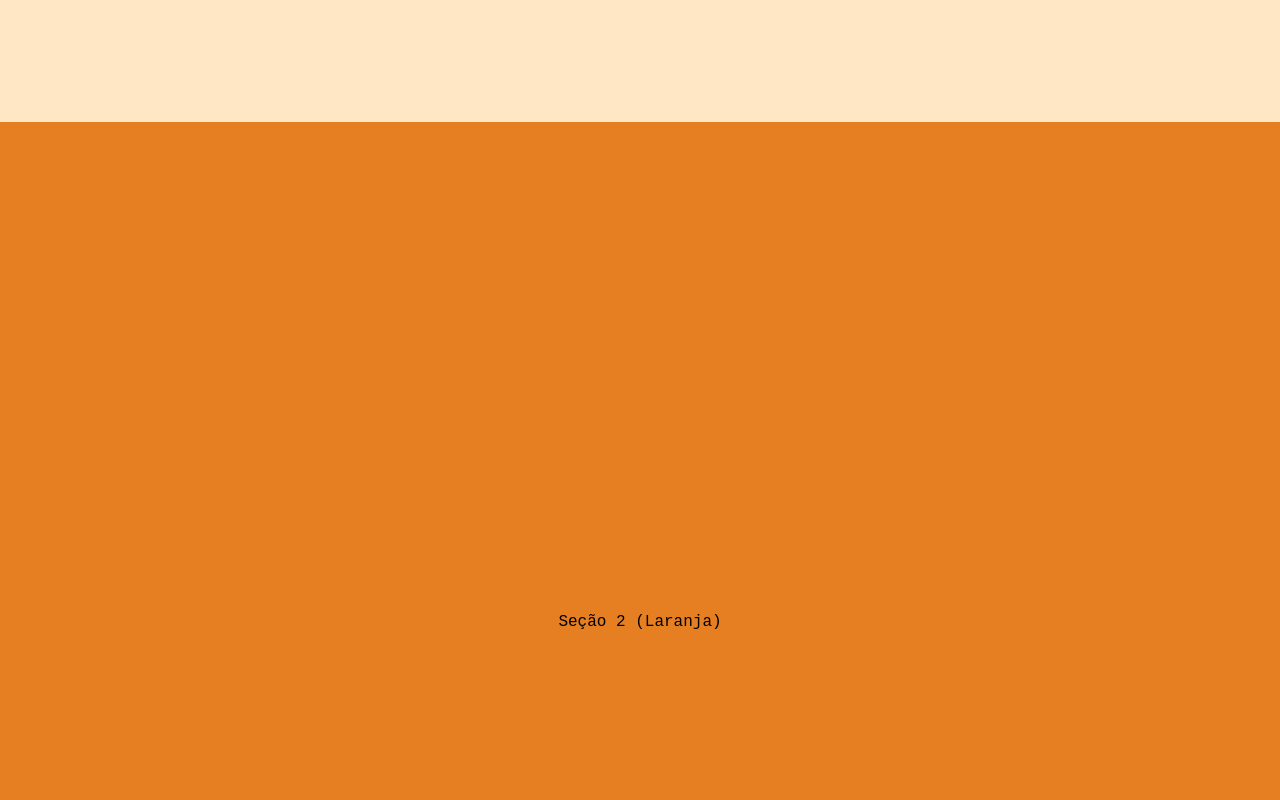
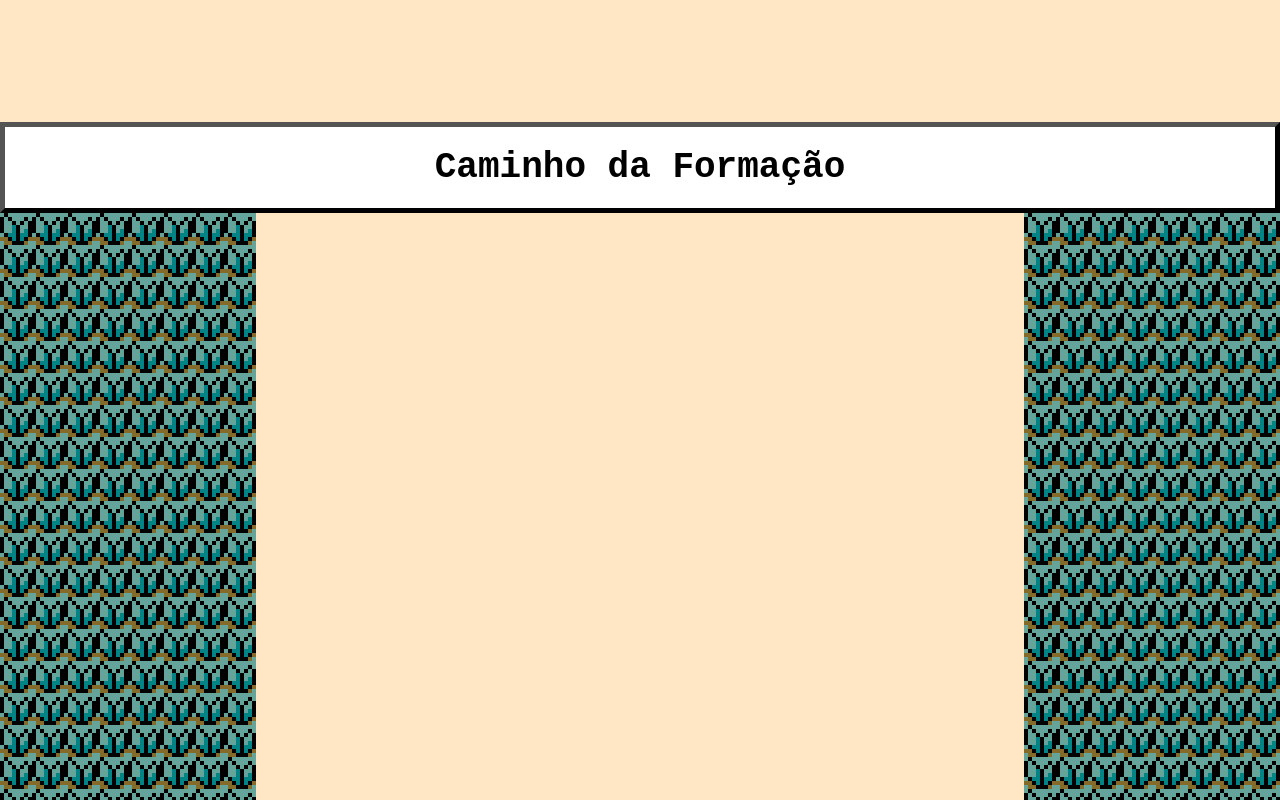
Before and after one commit to anasander/new-portfolio-sprite, a React (Vite) app: page / in a window 1280 px wide. Shown: the part 1780-2580 px from the top of the page. Built offline with nearby package versions, Linux system fonts and the light colour scheme; a web font is replaced by a local one.

Commit message:
feat: :art: ed-background-section-bg
Implemented the new background image and colors sor the ed-background section

```diff
--- a/src/App.css
+++ b/src/App.css
@@ -7,6 +7,7 @@
     --dark-blue: #53528C;
     --clear-pink: #FFE7C5;
     --clear-blue: #9394fe;
+    --clear-green: #65A49B;
     --bright-yellow: #FFDE00;
     --bright-blue: #0163C6;
     --white: #FFFFFF;
@@ -22,6 +23,11 @@
     font-style: normal;
     text-decoration: none;
     list-style: none;
+    scroll-behavior: smooth;
+}
+
+body {
+    background: var(--clear-pink);
 }
 
 * a:visited {
@@ -74,6 +80,10 @@
     font-weight: 700;
 }
 
+.scroll-to-section {
+    scroll-margin-top: 200px;
+}
+
 .chest {
     margin: 0 0 10px 0;
     background-image: url('./assets/sprites/sprites-ow/sprite-chest-closed.png');
--- a/src/assets/components/Header.jsx
+++ b/src/assets/components/Header.jsx
@@ -50,10 +50,10 @@ function Header() {
       <a href="/" className='font-primary text-size-46'>Ana Sander</a>
       <div>
         <nav>
-          <a href="/" className='text-size-20'>Sobre</a>
-          <a href="/" className='text-size-20'>Formação</a>
-          <a href="/" className='text-size-20'>Projetos</a>
-          <a href="/" className='text-size-20'>Contato</a>
+          <a href="#about" className='text-size-20'>Sobre</a>
+          <a href="#ed-background" className='text-size-20'>Formação</a>
+          <a href="#projects" className='text-size-20'>Projetos</a>
+          <a href="#contact" className='text-size-20'>Contato</a>
           <a href="/" className={`chest ${displayChest ? 'display-flex' : 'display-none'}`}
         ></a>
         </nav>
@@ -78,10 +78,10 @@ function Header() {
             </button>
 
             <nav>
-              <a href="/" onClick={handleCloseMenu}>Sobre</a>
-              <a href="/" onClick={handleCloseMenu}>Formação</a>
-              <a href="/" onClick={handleCloseMenu}>Projetos</a>
-              <a href="/" onClick={handleCloseMenu}>Contato</a>
+              <a href="#about" onClick={handleCloseMenu}>Sobre</a>
+              <a href="#ed-background" onClick={handleCloseMenu}>Formação</a>
+              <a href="#projects" onClick={handleCloseMenu}>Projetos</a>
+              <a href="#contact" onClick={handleCloseMenu}>Contato</a>
               <a href="/" className={`chest ${displayChest ? 'display-flex' : 'display-none'}`}></a>
             </nav>
           </div>
--- a/src/assets/components/Sections.jsx
+++ b/src/assets/components/Sections.jsx
@@ -155,13 +155,7 @@ function Sections() {
       </section>
 
       <div className='extra-bg'>
-        {/* <ul className='hero-selection text-size-20'>
-          <li><a href="/">Sobre</a></li>
-          <li><a href="/">Formação</a></li>
-          <li><a href="/">Projetos</a></li>
-          <li><a href="/">Contato</a></li>
-        </ul> */}
-        <div id='about' className='hero-selection'>
+        <div id='about' className='hero-desc scroll-to-section'>
           <h2 className='text-size-32'>Sobre</h2>
           <p className='text-size-20'>👋 Olá!</p>
           <p className='text-size-20'>Seja bem-vindo(a) ao meu laboratório digital, um espaço de descobertas de design e código!</p>
@@ -173,11 +167,21 @@ function Sections() {
         <About />
       </div>
 
+      <div id='bg-separator'>
+        <div>
+          <h2 className='text-size-32'>Caminho da Formação</h2>
+        </div>
+      </div>
+
       <section id="ed-background" className="section" ref={orangeSectionRef}>
-        Seção 2 (Laranja)
+        <div className='bg-left'></div>
+        <div className='bg-center'></div>
+        <div className='bg-right'></div>
       </section>
 
       <section id="projects" className="section">Seção 3 (Azul)</section>
+
+      <section id="contact" className="section">Seção 4 (Verde)</section>
 
       <div id="character-container" ref={characterContainerRef}>
         <div id="player" className="character" ref={playerRef}></div>
--- a/src/assets/css/About.css
+++ b/src/assets/css/About.css
@@ -285,6 +285,7 @@ section {
   width:100%;
   height:auto;
   max-height:110px;
+  min-height: 110px;
   overflow:auto;
   padding:5px 10px;
   border-radius:5px;
--- a/src/assets/css/Sections.css
+++ b/src/assets/css/Sections.css
@@ -31,6 +31,7 @@
     align-items: center;
     justify-content: center;
     gap: 20px;
+    padding: 10px 10px 0 10px;
 }
 
 .hero-exp {
@@ -63,10 +64,6 @@
     background-position: center;
 }
 
-#ed-background {
-    background: #e67e22;
-}
-
 .extra-bg {
     background: var(--clear-pink);
     display:flex;
@@ -89,7 +86,7 @@
     paint-order: stroke fill;
 }
 
-.hero-selection {
+.hero-desc {
     background: var(--white);
     display: flex;
     flex-direction: column;
@@ -97,32 +94,78 @@
     padding: 20px 40px;
     color: var(--black);
     border: 5px solid var(--black);
-    filter:drop-shadow(10px 10px 0 rgba(0, 0, 0, 0.25));
+    filter: drop-shadow(10px 10px 0 rgba(0, 0, 0, 0.25));
     border-style: outset;
     border-width: 5px;
     border-color: var(--black);
 }
 
-.hero-selection li {
+#bg-separator {
+    background: linear-gradient(
+    to right,
+        var(--clear-green) 0% 20%,
+        var(--clear-pink) 20% 80%,
+        var(--clear-green) 80% 100%
+    );
+    width: 100%;
+    text-align: center;
     color: var(--black);
-    font-weight: 700;
-    paint-order: stroke fill;
-    position: relative;
-    transition: 0.1s;
-    margin-left: 10px;
 }
 
-.hero-selection li:hover:before {
-    content: url('../sprites/sprites-ow/sprite-pointer.png');
-    width: 40px;
-    height: 40px;
-    position: absolute;
-    top: -5px;
-    left: -40px;
+#bg-separator div {
+    background: var(--white);
+    display: flex;
+    flex-direction: column;
+    gap: 20px;
+    padding: 20px 40px;
+    color: var(--black);
+    border: 5px solid var(--black);
+    border-style: outset;
+    border-width: 5px;
+    border-color: var(--black);
+    width: 100%;
+    height: 90%;
+    filter: drop-shadow(0 10px 0 rgba(0, 0, 0, 0.25));
+}
+
+#ed-background {
+  position: relative;
+  width: 100%;
+}
+
+.bg-left {
+  position: absolute;
+  top: 0;
+  left: 0;
+  width: 20%;
+  height: 100%;
+  background: url('../sprites/sprites-ow/sprite-grass.png') top right repeat, var(--clear-green);
+}
+
+.bg-center {
+  position: absolute;
+  top: 0;
+  left: 20%;
+  width: 60%;
+  height: 100%;
+  background: var(--clear-pink);
+}
+
+.bg-right {
+  position: absolute;
+  top: 0;
+  left: 80%;
+  width: 20%;
+  height: 100%;
+  background: url('../sprites/sprites-ow/sprite-grass.png') top left repeat, var(--clear-green);
 }
 
 #projects {
     background: #2980b9;
+}
+
+#contact {
+    background: green;
 }
 
 #character-container {
```
